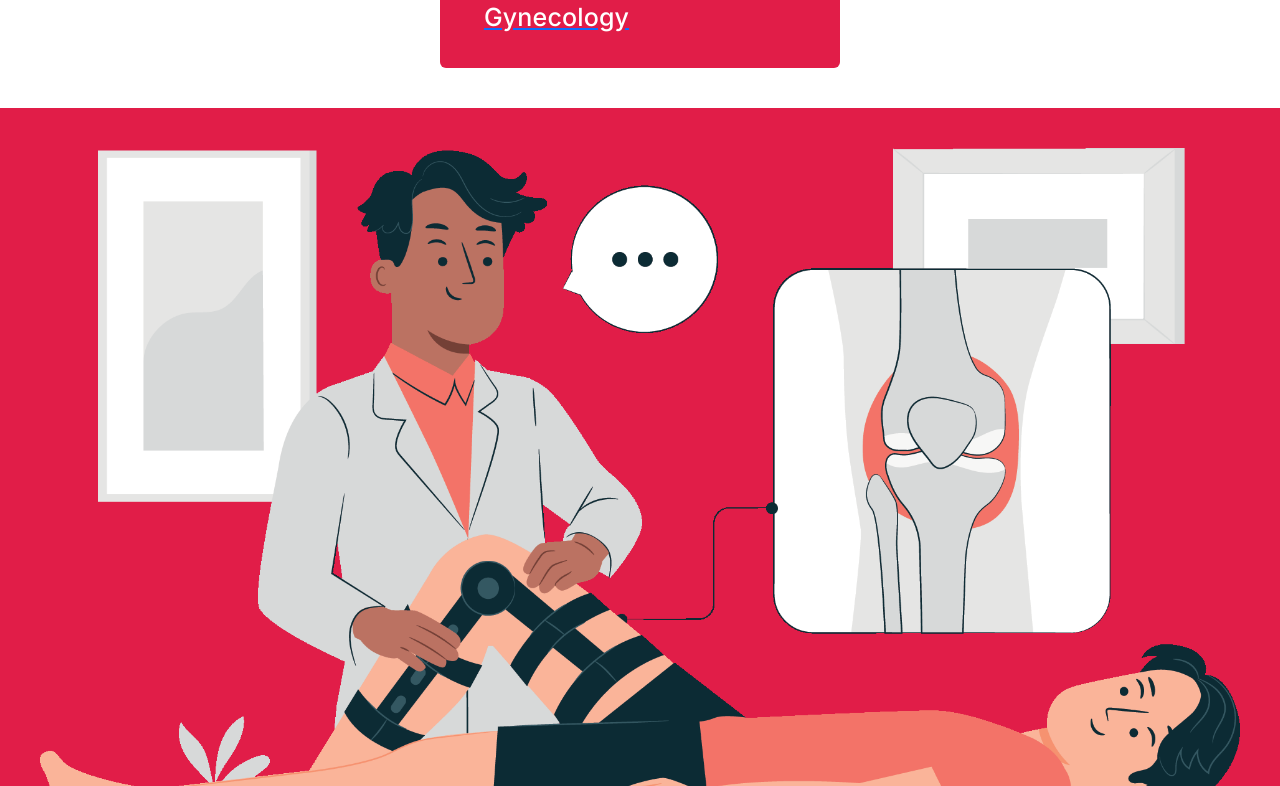
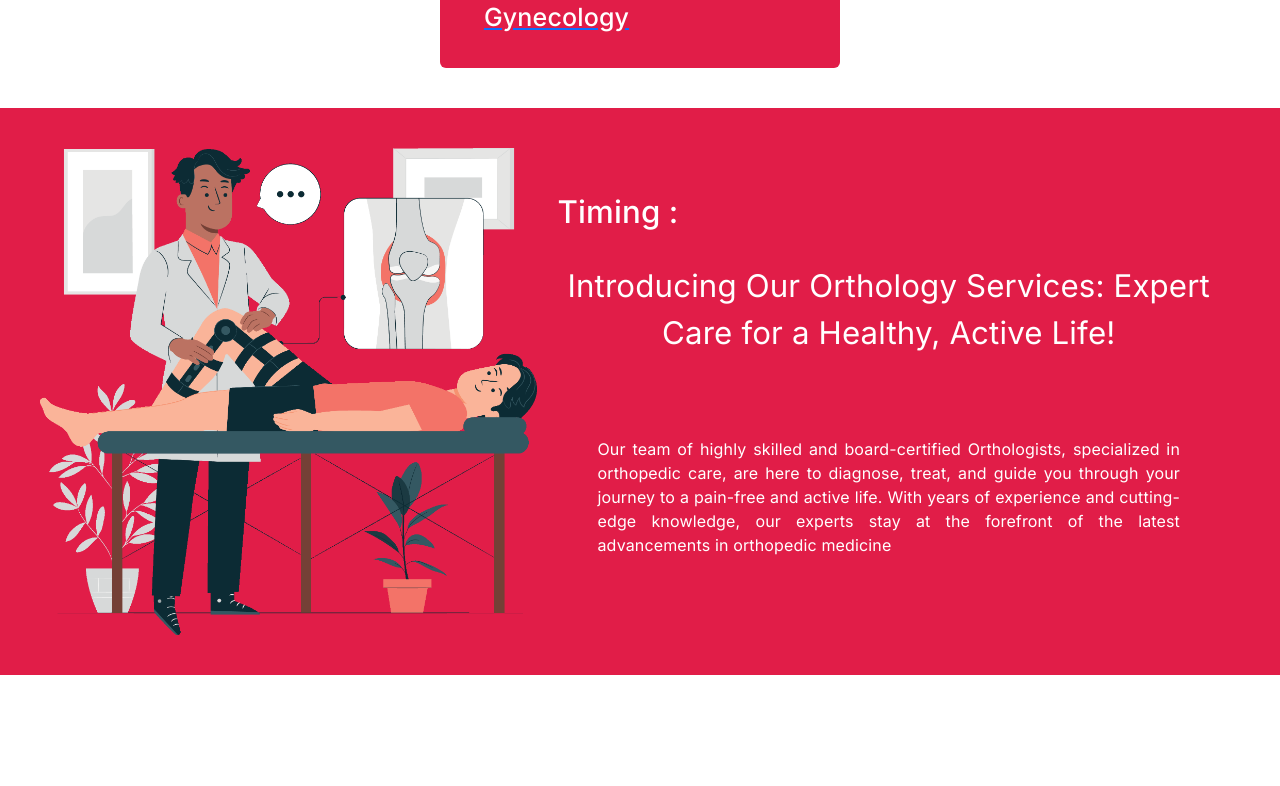
Before and after one commit to RoshanDalami/sahidsmriti, a Next.js app: page /specialist/ortho in a window 1280 px wide. Shown: the part 374-1160 px from the top of the page. After the commit the page ends 1049 px from the top, so only its background shows below. Built offline with nearby package versions, Linux system fonts and the light colour scheme.

Commit message:
finishing specialist services

```diff
--- a/src/app/Components/Card.tsx
+++ b/src/app/Components/Card.tsx
@@ -14,7 +14,7 @@ import Link from 'next/link';
 export default function ActionAreaCard(props:any) {
   return (
     <Link href={''} className='m-6'>
-    <Card sx={{ maxWidth: 345 }} className=' group h-auto w-auto hover:bg-indigo-600 hover:text-white md:w-auto even:hover:bg-red-600 '>
+    <Card sx={{ maxWidth: 345 }} className=' group h-auto w-auto hover:bg-indigo-600 hover:text-white md:w-auto shadow-2xl '>
       <CardActionArea className=' overflow-hidden  '>
         <Image src={props.image} alt='' className='group-hover:scale-110 transition-all ease-in-out '  />
       </CardActionArea>
--- a/src/app/globals.css
+++ b/src/app/globals.css
@@ -1,3 +1,10 @@
 @tailwind base;
 @tailwind components;
 @tailwind utilities;
+
+body{
+    background-color: #8f8f8f47;
+}
+a.active{
+    background-color: red;
+}
--- a/src/app/services/usg/page.tsx
+++ b/src/app/services/usg/page.tsx
@@ -22,11 +22,11 @@ export default function UsgPage() {
         <section className="md:w-[900px]">
           <Image src={USGImage} alt="Ultarsonography image" />
         </section>
-        <section className=" flex flex-col justify-center text-white">
-          <p className="text-2xl  py-4 text-center ">
+        <section className=" flex flex-col justify-center">
+          <p className="text-2xl  py-4 text-center  text-white ">
             🔍 Discover the Hidden World Within: Ultrasonography Services 🔍
           </p>
-          <span className=" text-justify p-10">
+          <span className=" text-justify p-10  text-white">
             Welcome to our ultrasonography department, where cutting-edge
             technology meets the art of diagnostic imaging. We are dedicated to
             providing you with a window into your body, offering a non-invasive
--- a/src/app/specialist/general/page.tsx
+++ b/src/app/specialist/general/page.tsx
@@ -13,12 +13,22 @@ export default function GeneralPage() {
   return (
     <div>
       <SpecialRouteList/>
-      <div>
-        <div className="bg-rose-600 p-10">
-          <Image src={physicianImage} alt=""/>
-        </div>
+      <div className="bg-rose-600 p-10 flex flex-col md:flex-row">
+
+      <div className="md:w-[1000px] " >
+        <Image src={physicianImage} alt="" />
       </div>
-      <h1>General</h1>
+
+      <div className="text-white flex flex-col justify-center mt-4 md:p-5">
+        <h1 className="text-3xl">Timing : </h1>
+        <p className="text-3xl  py-4 text-center "> Your Trusted Health Partner: Meet Our General Physician</p>
+        <p className=" text-justify p-10">
+        Welcome to our practice, where compassionate and comprehensive healthcare is at the heart of everything we do. Our General Physician, a medical expert with broad training and experience, is your go-to partner for all your primary healthcare needs.
+        </p>
+
+      </div>
+      </div>
+
     </div>
   );
 }
--- a/src/app/specialist/gyno/page.tsx
+++ b/src/app/specialist/gyno/page.tsx
@@ -1,17 +1,29 @@
-'use client';
+"use client";
 import SpecialRouteList from "@/app/Components/SpecialRouteList";
 import Image from "next/image";
-import gynoImage from '../../../../public/assets/gyno/gyno.png'
-export default function GynoPage(){
-    return(
-        <div>
-            <SpecialRouteList/>
-            <div>
-                <div className="bg-rose-600 p-10">
-                    <Image src={gynoImage} alt=""/>
-                </div>
-            </div>
-            <h1>Gyno</h1>
+import gynoImage from "../../../../public/assets/gyno/gyno.png";
+export default function GynoPage() {
+  return (
+    <div>
+      <SpecialRouteList />
+      <div className="bg-rose-600 p-10 flex flex-col md:flex-row">
+        <div >
+          <Image src={gynoImage} alt="" />
         </div>
-    )
+
+        <div className="text-white flex flex-col justify-center mt-4 md:p-5">
+          <h1 className="text-3xl">Timing : </h1>
+          <p className="text-3xl  py-4 text-center ">
+            {" Embracing Women's Health: Expert Gynecology Care "}
+
+          </p>
+          <p className=" text-justify p-10">
+          Welcome to our gynecology practice, a sanctuary of compassionate and specialized care dedicated to women&apos;s health and well-being. Our team of experienced gynecologists is committed to providing comprehensive and personalized services that empower women to lead healthy, fulfilling lives.
+
+
+          </p>
+        </div>
+      </div>
+    </div>
+  );
 }
--- a/src/app/specialist/ortho/page.tsx
+++ b/src/app/specialist/ortho/page.tsx
@@ -7,14 +7,19 @@ export default function OrthoPage() {
   return (
     <div>
       <SpecialRouteList />
-      <div>
+      <div className="bg-rose-600 p-10 flex flex-col md:flex-row">
 
-      <div className="bg-rose-600 p-10">
+      <div >
         <Image src={orthoImage} alt="" />
       </div>
-      <div>
-        <p></p>
-        <p></p>
+
+      <div className="text-white flex flex-col justify-center mt-4 md:p-5">
+        <h1 className="text-3xl">Timing : </h1>
+        <p className="text-3xl  py-4 text-center "> Introducing Our Orthology Services: Expert Care for a Healthy, Active Life!</p>
+        <p className=" text-justify p-10">
+        Our team of highly skilled and board-certified Orthologists, specialized in orthopedic care, are here to diagnose, treat, and guide you through your journey to a pain-free and active life. With years of experience and cutting-edge knowledge, our experts stay at the forefront of the latest advancements in orthopedic medicine
+        </p>
+
       </div>
       </div>
     </div>
```
